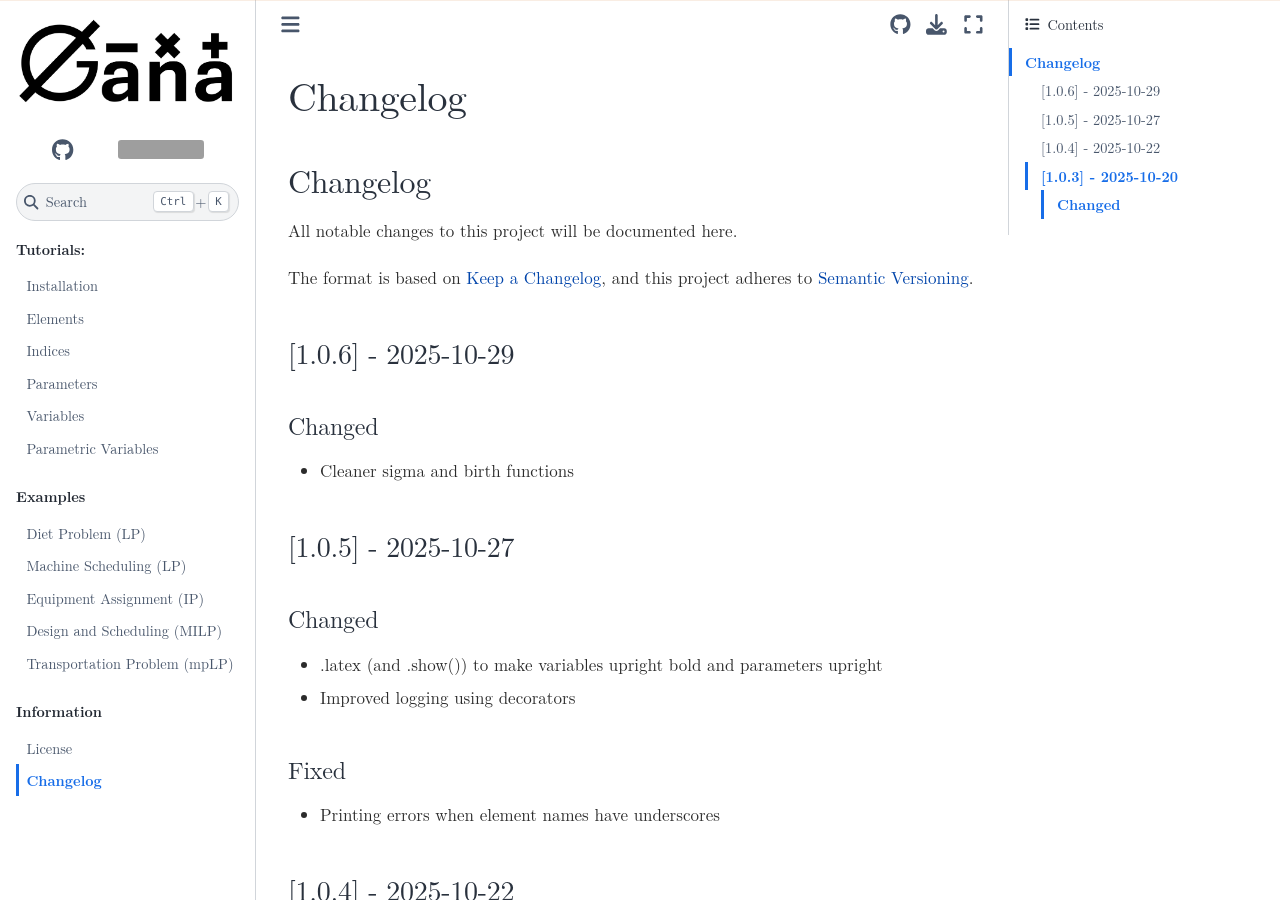
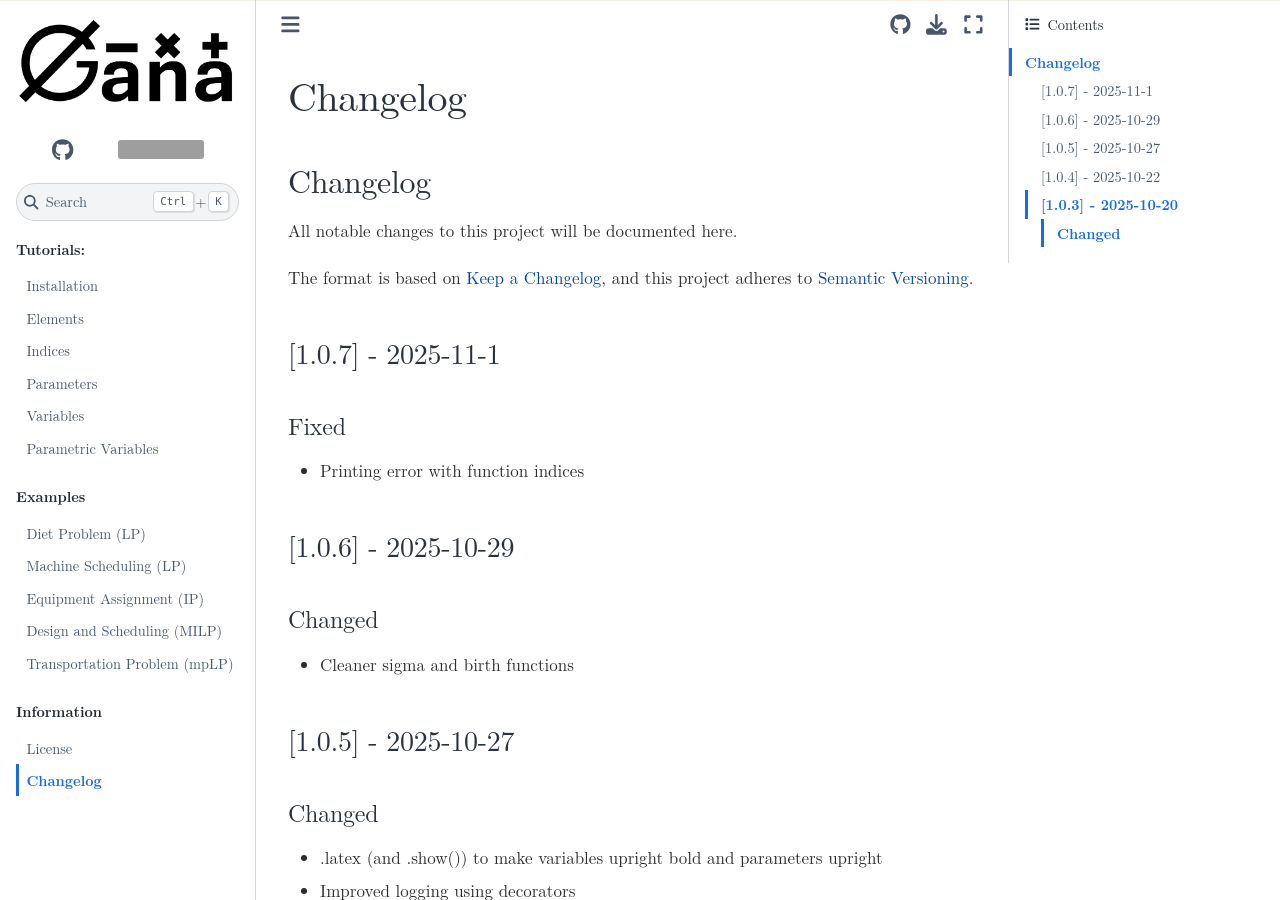
Before and after one commit to cacodcar/gana, a Sphinx documentation site: the page built from docs/changelog.rst, in a window 1280 px wide and 900 px high. Built offline with Sphinx 7.4.7 and the Sphinx Book theme 1.1.4, drawn with Linux system fonts in a browser that asks for light colours; grey boxes are pictures that could not be loaded.

Commit message:
versioning

```diff
--- a/CHANGELOG.md
+++ b/CHANGELOG.md
@@ -5,10 +5,13 @@ All notable changes to this project will be documented here.
 The format is based on [Keep a Changelog](https://keepachangelog.com/en/1.1.0/),
 and this project adheres to [Semantic Versioning](https://semver.org/spec/v2.0.0.html).
 
+## [1.0.7] - 2025-11-1
+### Fixed
+- Printing error with function indices
+
 ## [1.0.6] - 2025-10-29
 ### Changed
 - Cleaner sigma and birth functions
-
 
 ## [1.0.5] - 2025-10-27
 ### Changed
--- a/docs/conf.py
+++ b/docs/conf.py
@@ -26,7 +26,7 @@ sys.setrecursionlimit(10000)
 project = 'Gana'
 copyright = str(datetime.now().year)
 author = 'Rahul Kakodkar'
-release = '1.0.6'
+release = '1.0.7'
 
 
 html_logo = "_static/ganalogo.jpg"
--- a/pyproject.toml
+++ b/pyproject.toml
@@ -4,7 +4,7 @@ build-backend = "setuptools.build_meta"
 
 [project]
 name = "gana"
-version = "1.0.6"
+version = "1.0.7"
 authors = [
   { name="Rahul Kakodkar", email="cacodcar@gmail.com" },
 ]
--- a/src/gana/__init__.py
+++ b/src/gana/__init__.py
@@ -9,4 +9,4 @@ from .sets.theta import T
 from .sets.variable import V
 
 __all__ = ["V", "P", "I", "T", "Prg", "inf", "sup", "sigma"]
-__version__ = "1.0.6"
+__version__ = "1.0.7"
```
